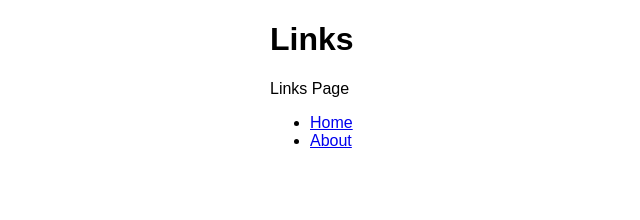
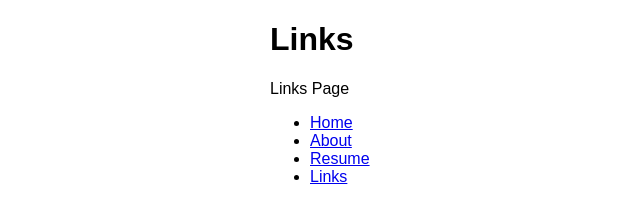
Before and after one commit to johnawin/johnathan-khoa-nguyen, a Gatsby site: page /Links in a window 1280 px wide. Shown: the whole page, without its empty margins (120-760 px from the left). Built offline with nearby package versions, Linux system fonts and the light colour scheme; Gatsby itself is replaced by a stand-in of ours.

Commit message:
updated layout

```diff
--- a/src/components/layout.js
+++ b/src/components/layout.js
@@ -13,6 +13,8 @@ const Layout = ({ pageTitle, children }) => {
         <ul>
           <li><Link to="/">Home</Link></li>
           <li><Link to="/about">About</Link></li>
+          <li><Link to="/resume">Resume</Link></li>
+          <li><Link to="/links">Links</Link></li>
         </ul>
       </nav>
     </div>
```
